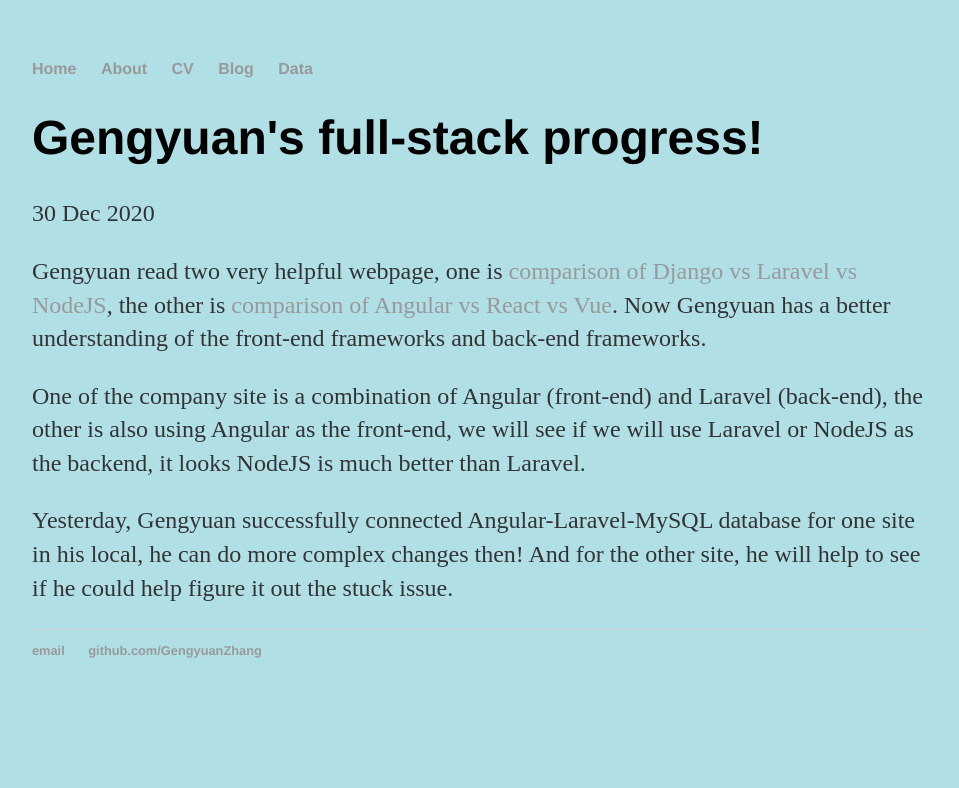
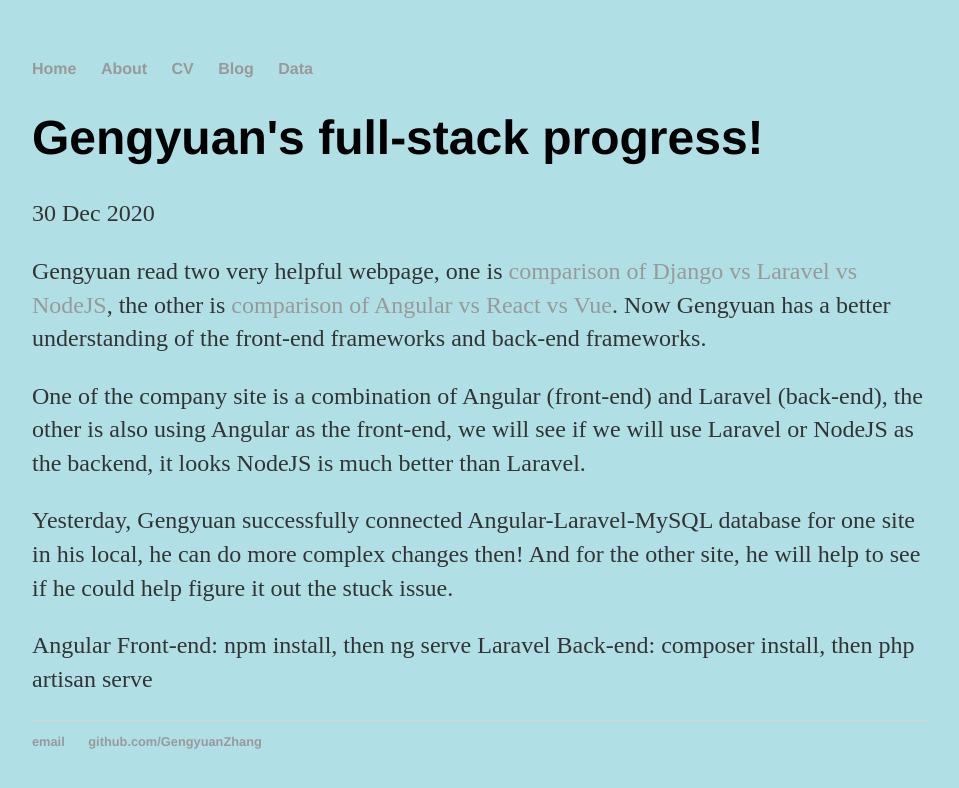
Before and after one commit to GengyuanZhang/GengyuanZhang.github.io, a Jekyll site: the page built from _posts/2020-12-30-gengyuan-zhang-full-stack-progress.md, in a window 1280 px wide. Shown: the top 788 px of the page, without its empty margins (160-1119 px from the left). Built offline with Jekyll 4.4.1, drawn with Linux system fonts in a browser that asks for light colours.

Commit message:
Update 2020-12-30-gengyuan-zhang-full-stack-progress.md

```diff
--- a/_posts/2020-12-30-gengyuan-zhang-full-stack-progress.md
+++ b/_posts/2020-12-30-gengyuan-zhang-full-stack-progress.md
@@ -9,3 +9,6 @@ Gengyuan read two very helpful webpage, one is [comparison of Django vs Laravel
 One of the company site is a combination of Angular (front-end) and Laravel (back-end), the other is also using Angular as the front-end, we will see if we will use Laravel or NodeJS as the backend, it looks NodeJS is much better than Laravel.
 
 Yesterday, Gengyuan successfully connected Angular-Laravel-MySQL database for one site in his local, he can do more complex changes then! And for the other site, he will help to see if he could help figure it out the stuck issue.
+
+Angular Front-end: npm install, then ng serve
+Laravel Back-end: composer install, then php artisan serve
```
